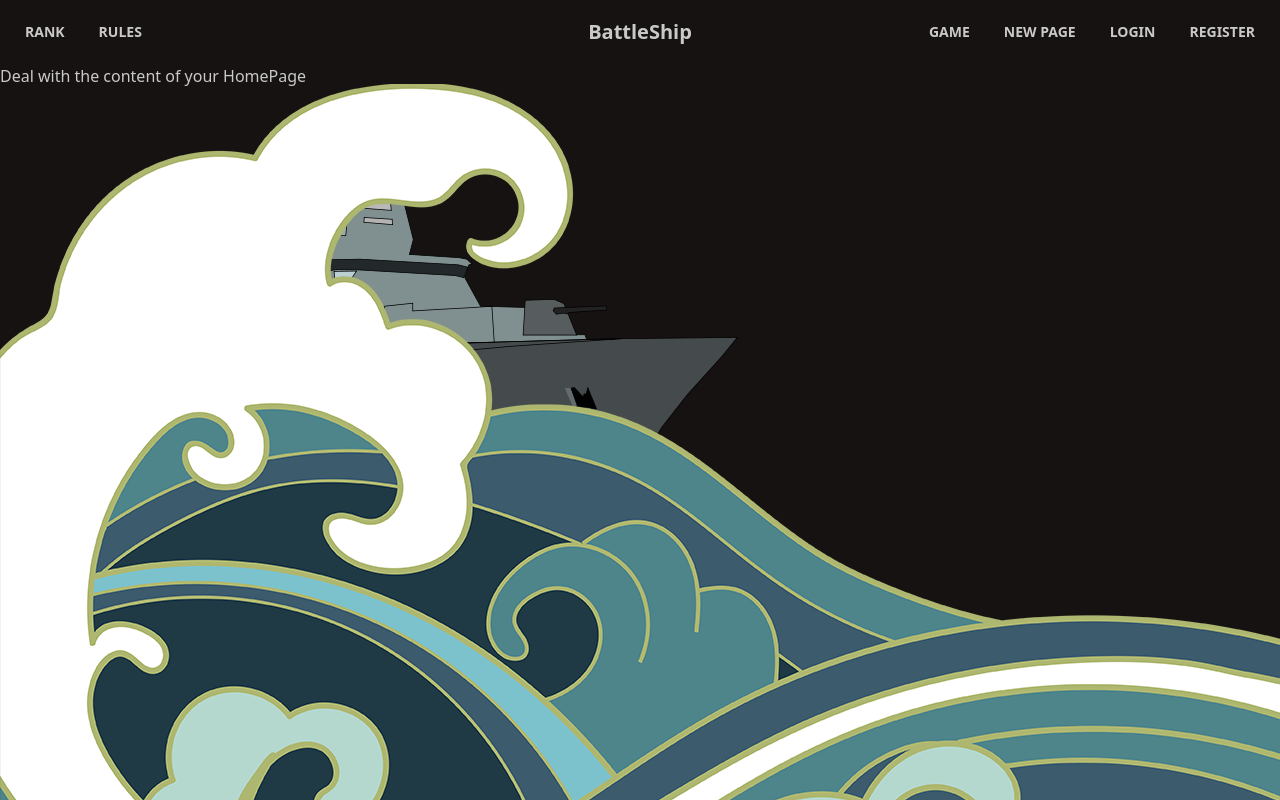
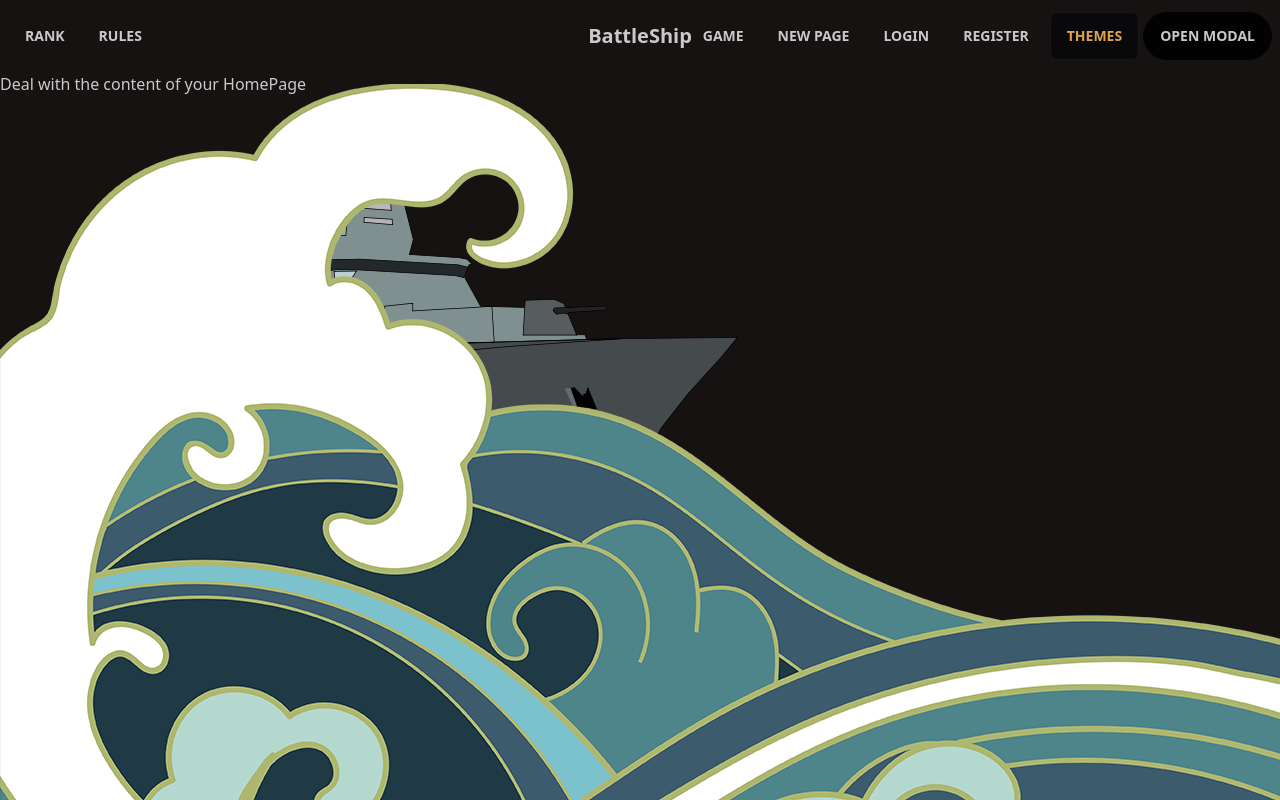
Before and after one commit to e-vinci/web2-2023-project-groupe-28, a website built with webpack: page frontend/src/index.html in a window 1280 px wide. Built offline with nearby package versions, Linux system fonts and the light colour scheme.

Commit message:
update all frontend + add theme selector

```diff
--- a/frontend/src/Components/Navbar/Navbar.js
+++ b/frontend/src/Components/Navbar/Navbar.js
@@ -24,10 +24,98 @@ const Navbar = () => {
       <button class="btn btn-ghost" href="#" data-uri="/new">New Page</button>
       <button class="btn btn-ghost" href="#" data-uri="/login">Login</button>
       <button class="btn btn-ghost" href="#" data-uri="/register">Register</button>
+
+
+      <div class="dropdown dropdown-hover">
+        <label data-theme="luxury" tabindex="0" class="btn m-1">Themes</label>
+          <ul tabindex="0" class="dropdown-content z-[1] menu p-2 shadow bg-base-100 rounded-box w-52">
+
+            <li><a data-theme="luxury">luxury</a></li>
+            <li><a data-theme="forest">forest</a></li>
+            <li><a data-theme="dark">dark</a></li>
+
+            <li><a data-theme="synthwave">synthwave</a></li>
+            <li><a data-theme="halloween">halloween</a></li>
+            <li><a data-theme="black">black</a></li>
+
+            <li><a data-theme="dracula">dracula</a></li>
+            <li><a data-theme="business">business</a></li>
+            <li><a data-theme="night">night</a></li>
+
+            <li><a data-theme="coffee">coffee</a></li>
+            <li><a data-theme="aqua">aqua</a></li>
+            <li><a data-theme="garden">garden</a></li>
+
+            <li><a data-theme="retro">retro</a></li>
+            <li><a data-theme="valentine">valentine</a></li>
+            <li><a data-theme="wireframe">wireframe</a></li>
+          </ul>
+      </div>
+
+            <!-- You can open the modal using ID.showModal() method -->
+      <button class="btn" onclick="my_modal_3.showModal()">open modal</button>
+      <dialog id="my_modal_3" class="modal">
+        <div class="modal-box">
+          <form method="dialog">
+            <button class="btn btn-sm btn-circle btn-ghost absolute right-2 top-2">✕</button>
+          </form>
+          <h3 class="font-bold text-lg">Hello!</h3>
+          <ul tabindex="0" class="dropdown-content z-[1] menu p-2 shadow bg-base-100 rounded-box w-52">
+
+            <li><a data-theme="luxury">luxury</a></li>
+            <li><a data-theme="forest">forest</a></li>
+            <li><a data-theme="dark">dark</a></li>
+
+            <li><a data-theme="synthwave">synthwave</a></li>
+            <li><a data-theme="halloween">halloween</a></li>
+            <li><a data-theme="black">black</a></li>
+
+            <li><a data-theme="dracula">dracula</a></li>
+            <li><a data-theme="business">business</a></li>
+            <li><a data-theme="night">night</a></li>
+
+            <li><a data-theme="coffee">coffee</a></li>
+            <li><a data-theme="aqua">aqua</a></li>
+            <li><a data-theme="garden">garden</a></li>
+
+            <li><a data-theme="retro">retro</a></li>
+            <li><a data-theme="valentine">valentine</a></li>
+            <li><a data-theme="wireframe">wireframe</a></li>
+          </ul>
+        </div>
+      </dialog>
     </div>
   </div>
   `;
+
   navbarWrapper.innerHTML = navbar;
+
+  // ----------------------------------------------changement de theme----------------------------------------------------------------------
+
+  // Sélectionnez tous les liens du dropdown
+  const dropdownLinks = document.querySelectorAll('.menu li a');
+
+  // Définissez une fonction pour changer le thème
+  function changeTheme(theme) {
+    // Récupérez la balise <html>
+    const htmlTag = document.getElementById('htmlTag');
+
+    // Définissez la valeur de l'attribut data-theme de la balise <html>
+    htmlTag.setAttribute('data-theme', theme);
+
+  };
+
+  // Ajoutez un gestionnaire d'événements pour le clic sur les liens du dropdown
+  dropdownLinks.forEach(link => {
+    link.addEventListener('click', () => {
+      // Récupérez la valeur de l'attribut data-theme du lien
+      const themeValue = link.getAttribute('data-theme');
+
+      // Appelez la fonction pour changer le thème
+      changeTheme(themeValue);
+    });
+  });
+
 };
 
 export default Navbar;
--- a/frontend/src/Components/Pages/GamePage.js
+++ b/frontend/src/Components/Pages/GamePage.js
@@ -1,9 +1,11 @@
 import Phaser from 'phaser';
 import GameScene from '../Game/GameScene';
+import { clearPage } from '../../utils/render';
 
 let game;
 
 const GamePage = () => {
+  clearPage();
   const phaserGame = `
 <div id="gameDiv" class="justify-self-center"">
 </div>`;
--- a/frontend/src/Components/Pages/LoginPage.js
+++ b/frontend/src/Components/Pages/LoginPage.js
@@ -1,4 +1,8 @@
+import { clearPage } from '../../utils/render';
+
 const LoginPage = () => {
+    clearPage();
+
     const main = document.querySelector('main');
     const login = `
     <div class="justify-self-center">
--- a/frontend/src/Components/Pages/ProfilPage.js
+++ b/frontend/src/Components/Pages/ProfilPage.js
@@ -2,8 +2,10 @@
     to review when authenticated is done
     need user to be authenticated
 */
+import { clearPage } from '../../utils/render';
 
 const ProfilPage = () =>{
+    clearPage();
     const main = document.querySelector('main');
     main.innerHTML = `<div class="page-content page-container" id="page-content">
     <div class="padding">
--- a/frontend/src/Components/Pages/RankPage.js
+++ b/frontend/src/Components/Pages/RankPage.js
@@ -1,4 +1,7 @@
+import { clearPage } from '../../utils/render';
+
 const RankPage = () => {
+    clearPage();
     const main = document.querySelector('main');
     const login = `
     <h1>this is RankPage</h1>
--- a/frontend/src/Components/Pages/RegisterPage.js
+++ b/frontend/src/Components/Pages/RegisterPage.js
@@ -1,4 +1,7 @@
+import { clearPage } from '../../utils/render';
+
 const RegisterPage = () => {
+    clearPage();
     const main = document.querySelector('main');
     const login = `
     <div class="justify-self-center">
--- a/frontend/src/Components/Pages/RulePage.js
+++ b/frontend/src/Components/Pages/RulePage.js
@@ -1,5 +1,7 @@
+import { clearPage } from '../../utils/render';
 
 const RulePage = () => {
+  clearPage();
   const main = document.querySelector('main');
   const login = `
 
--- a/frontend/src/index.html
+++ b/frontend/src/index.html
@@ -1,5 +1,5 @@
 <!DOCTYPE html>
-<html lang="en" data-theme="forest">
+<html id="htmlTag" lang="en" data-theme="forest">
   <head>
     <meta charset="UTF-8" />
     <meta name="viewport" content="width=device-width, initial-scale=1.0" />
--- a/frontend/tailwind.config.js
+++ b/frontend/tailwind.config.js
@@ -8,35 +8,22 @@ module.exports = {
   },
   plugins: [require("daisyui")],
   daisyui: {
-    themes: ["light",
+    themes: [
     "dark",
-    "cupcake",
-    "bumblebee",
-    "emerald",
-    "corporate",
     "synthwave",
     "retro",
-    "cyberpunk",
     "valentine",
     "halloween",
     "garden",
     "forest",
     "aqua",
-    "lofi",
-    "pastel",
-    "fantasy",
-    "wireframe",
     "black",
     "luxury",
     "dracula",
-    "cmyk",
-    "autumn",
     "business",
-    "acid",
-    "lemonade",
     "night",
     "coffee",
-    "winter",
+    "wireframe",
   ],
   },
 }
```
Also changed, not shown: frontend/src/stylesheets/output.css.
